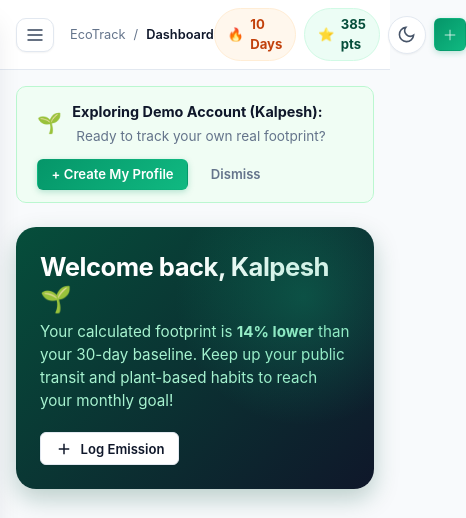
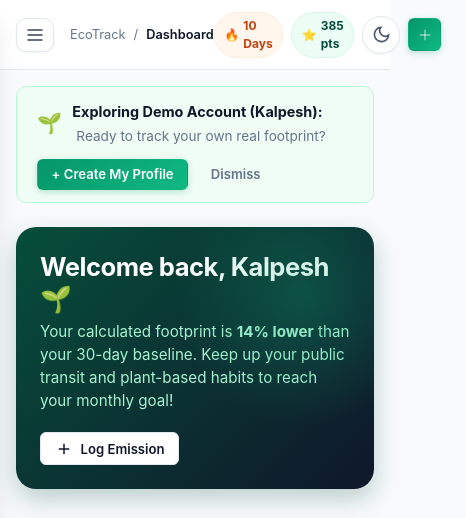
Before and after one commit to SuyashBorse/Intelligent-Sustainability-Assistant-and-Carbon-Tracker, a website built with Vite: page frontend/dashboard.html in a window 390 px wide. Shown: the top 518 px of the page, 466 px wide, since content can reach past the window. Built offline with nearby package versions, Linux system fonts and the light colour scheme; no server answers.

Commit message:
style: reduce size of streak and point tags on mobile
- Scaled down the topbar streak and points pills on devices < 768px
- Reduced the massive font size of the gamification hero streak text on phones

```diff
--- a/frontend/css/main.css
+++ b/frontend/css/main.css
@@ -991,3 +991,21 @@ button, input, select, textarea {
     font-size: 0.8rem;
   }
 }
+
+
+@media (max-width: 480px) {
+  .streak-pill, .points-pill {
+    padding: 0.2rem 0.4rem;
+    font-size: 0.75rem;
+    gap: 0.2rem;
+  }
+}
+
+
+@media (max-width: 768px) {
+  .streak-pill, .points-pill {
+    padding: 0.25rem 0.6rem;
+    font-size: 0.75rem;
+    gap: 0.25rem;
+  }
+}
--- a/frontend/css/pages.css
+++ b/frontend/css/pages.css
@@ -906,3 +906,10 @@
     gap: 1rem;
   }
 }
+
+
+@media (max-width: 480px) {
+  .streak-count-hero {
+    font-size: 2rem;
+  }
+}
```
